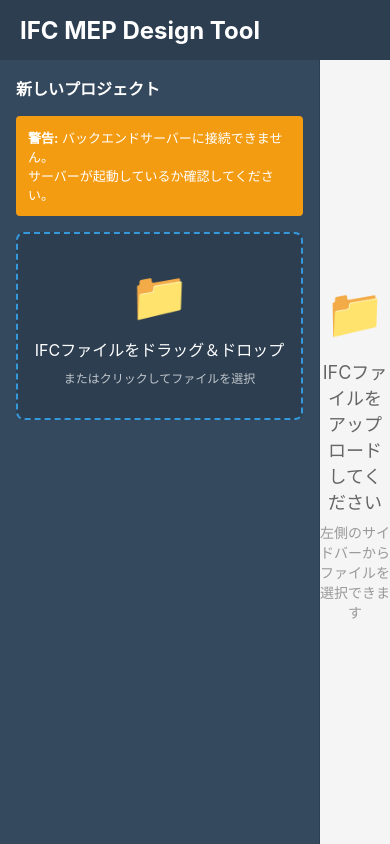
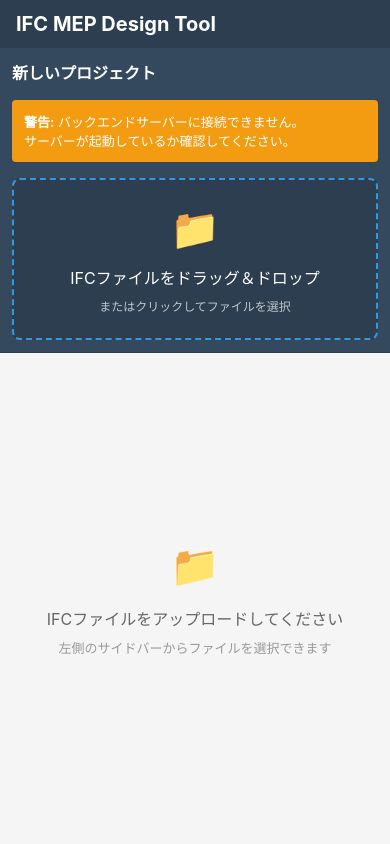
Before and after one commit to kn-nakamura/ifc-mep-design-tool, a React (Vite) app in the folder frontend/: page / in a window 390 px wide. Built offline with nearby package versions, Linux system fonts and the light colour scheme; no server answers.

Commit message:
Improve responsive layout for mobile

```diff
--- a/frontend/src/components/layout/Header.tsx
+++ b/frontend/src/components/layout/Header.tsx
@@ -6,40 +6,19 @@ export const Header: React.FC = () => {
 
   return (
     <header
-      style={{
-        height: '60px',
-        backgroundColor: '#2c3e50',
-        color: 'white',
-        display: 'flex',
-        alignItems: 'center',
-        padding: '0 20px',
-        boxShadow: '0 2px 4px rgba(0,0,0,0.1)',
-      }}
+      className="app-header"
     >
-      <div style={{ display: 'flex', alignItems: 'center', gap: '12px' }}>
-        <div style={{ fontSize: '24px', fontWeight: 'bold' }}>
+      <div className="app-header-content">
+        <div className="app-header-title">
           IFC MEP Design Tool
         </div>
         {modelInfo && (
           <>
-            <div
-              style={{
-                height: '24px',
-                width: '1px',
-                backgroundColor: 'rgba(255,255,255,0.3)',
-              }}
-            />
-            <div style={{ fontSize: '14px', opacity: 0.9 }}>
+            <div className="app-header-separator" />
+            <div className="app-header-filename">
               {modelInfo.filename}
             </div>
-            <div
-              style={{
-                fontSize: '12px',
-                padding: '4px 8px',
-                backgroundColor: 'rgba(255,255,255,0.2)',
-                borderRadius: '4px',
-              }}
-            >
+            <div className="app-header-badge">
               {modelInfo.spaceCount} スペース
             </div>
           </>
--- a/frontend/src/components/layout/MainLayout.tsx
+++ b/frontend/src/components/layout/MainLayout.tsx
@@ -11,30 +11,23 @@ export const MainLayout: React.FC = () => {
   const sidebarWidth = useUIStore((state) => state.sidebarWidth);
 
   return (
-    <div style={{ display: 'flex', flexDirection: 'column', height: '100vh' }}>
+    <div className="app-shell">
       <Header />
-      <div style={{ display: 'flex', flex: 1, overflow: 'hidden' }}>
+      <div className="app-body">
         <Sidebar width={sidebarWidth} />
-        <div style={{ flex: 1, position: 'relative' }}>
+        <div className="app-viewer">
           {showViewer && modelId ? (
             <IFCViewer />
           ) : (
             <div
-              style={{
-                display: 'flex',
-                alignItems: 'center',
-                justifyContent: 'center',
-                height: '100%',
-                backgroundColor: '#f5f5f5',
-                color: '#666',
-              }}
+              className="app-placeholder"
             >
-              <div style={{ textAlign: 'center' }}>
-                <div style={{ fontSize: '48px', marginBottom: '16px' }}>📁</div>
-                <div style={{ fontSize: '18px', marginBottom: '8px' }}>
+              <div className="app-placeholder-content">
+                <div className="app-placeholder-icon">📁</div>
+                <div className="app-placeholder-title">
                   IFCファイルをアップロードしてください
                 </div>
-                <div style={{ fontSize: '14px', color: '#999' }}>
+                <div className="app-placeholder-subtitle">
                   左側のサイドバーからファイルを選択できます
                 </div>
               </div>
--- a/frontend/src/components/layout/Sidebar.tsx
+++ b/frontend/src/components/layout/Sidebar.tsx
@@ -74,24 +74,13 @@ export const Sidebar: React.FC<SidebarProps> = ({ width }) => {
 
   return (
     <div
-      style={{
-        width: `${width}px`,
-        height: '100%',
-        backgroundColor: '#34495e',
-        color: 'white',
-        display: 'flex',
-        flexDirection: 'column',
-        borderRight: '1px solid #2c3e50',
-      }}
+      className="app-sidebar"
+      style={{ '--sidebar-width': `${width}px` } as React.CSSProperties}
     >
       {/* タブメニュー */}
       {modelId && (
         <div
-          style={{
-            display: 'flex',
-            backgroundColor: '#2c3e50',
-            borderBottom: '1px solid #1a252f',
-          }}
+          className="app-sidebar-tabs"
         >
           <TabButton
             active={activePanel === 'spaces'}
@@ -115,24 +104,18 @@ export const Sidebar: React.FC<SidebarProps> = ({ width }) => {
       )}
 
       {/* コンテンツエリア */}
-      <div style={{ flex: 1, overflow: 'auto', padding: '16px' }}>
+      <div className="app-sidebar-content">
         {!modelId ? (
           /* ファイルアップロードUI */
           <div>
-            <h3 style={{ marginBottom: '16px', fontSize: '16px' }}>
+            <h3 className="app-sidebar-heading">
               新しいプロジェクト
             </h3>
 
             {/* API接続状態 */}
             {apiStatus === 'disconnected' && (
               <div
-                style={{
-                  marginBottom: '16px',
-                  padding: '12px',
-                  backgroundColor: '#f39c12',
-                  borderRadius: '4px',
-                  fontSize: '13px',
-                }}
+                className="app-sidebar-warning"
               >
                 <strong>警告:</strong> バックエンドサーバーに接続できません。
                 <br />
@@ -142,16 +125,7 @@ export const Sidebar: React.FC<SidebarProps> = ({ width }) => {
 
             <label
               htmlFor="ifc-file-input"
-              style={{
-                display: 'block',
-                border: '2px dashed #3498db',
-                borderRadius: '8px',
-                padding: '32px 16px',
-                textAlign: 'center',
-                cursor: 'pointer',
-                backgroundColor: '#2c3e50',
-                transition: 'all 0.2s',
-              }}
+              className="app-upload"
               onDragOver={(e) => {
                 e.preventDefault();
                 e.currentTarget.style.backgroundColor = '#3498db';
@@ -172,11 +146,11 @@ export const Sidebar: React.FC<SidebarProps> = ({ width }) => {
                 }
               }}
             >
-              <div style={{ fontSize: '48px', marginBottom: '12px' }}>📁</div>
-              <div style={{ marginBottom: '8px' }}>
+              <div className="app-upload-icon">📁</div>
+              <div className="app-upload-title">
                 IFCファイルをドラッグ＆ドロップ
               </div>
-              <div style={{ fontSize: '12px', opacity: 0.7 }}>
+              <div className="app-upload-subtitle">
                 またはクリックしてファイルを選択
               </div>
               <input
@@ -191,13 +165,7 @@ export const Sidebar: React.FC<SidebarProps> = ({ width }) => {
 
             {isUploading && (
               <div
-                style={{
-                  marginTop: '16px',
-                  padding: '12px',
-                  backgroundColor: '#3498db',
-                  borderRadius: '4px',
-                  textAlign: 'center',
-                }}
+                className="app-upload-status"
               >
                 アップロード中...
               </div>
@@ -205,15 +173,7 @@ export const Sidebar: React.FC<SidebarProps> = ({ width }) => {
 
             {uploadError && (
               <div
-                style={{
-                  marginTop: '16px',
-                  padding: '12px',
-                  backgroundColor: '#e74c3c',
-                  borderRadius: '4px',
-                  fontSize: '14px',
-                  whiteSpace: 'pre-line',
-                  wordBreak: 'break-word',
-                }}
+                className="app-upload-error"
               >
                 {uploadError}
               </div>
@@ -224,17 +184,7 @@ export const Sidebar: React.FC<SidebarProps> = ({ width }) => {
           <>
             <button
               onClick={handleNewProject}
-              style={{
-                width: '100%',
-                padding: '8px',
-                marginBottom: '16px',
-                backgroundColor: '#e74c3c',
-                color: 'white',
-                border: 'none',
-                borderRadius: '4px',
-                cursor: 'pointer',
-                fontSize: '14px',
-              }}
+              className="app-new-project"
             >
               新しいプロジェクト
             </button>
@@ -257,18 +207,7 @@ const TabButton: React.FC<{
 }> = ({ active, onClick, children }) => (
   <button
     onClick={onClick}
-    style={{
-      flex: 1,
-      padding: '12px 8px',
-      backgroundColor: active ? '#34495e' : 'transparent',
-      color: active ? 'white' : '#95a5a6',
-      border: 'none',
-      borderBottom: active ? '2px solid #3498db' : '2px solid transparent',
-      cursor: 'pointer',
-      fontSize: '13px',
-      fontWeight: active ? 'bold' : 'normal',
-      transition: 'all 0.2s',
-    }}
+    className={`app-sidebar-tab${active ? ' is-active' : ''}`}
   >
     {children}
   </button>
--- a/frontend/src/styles/global.css
+++ b/frontend/src/styles/global.css
@@ -16,6 +16,271 @@ body {
 #root {
   width: 100vw;
   height: 100vh;
+}
+
+.app-shell {
+  display: flex;
+  flex-direction: column;
+  height: 100vh;
+}
+
+.app-body {
+  display: flex;
+  flex: 1;
+  overflow: hidden;
+}
+
+.app-viewer {
+  flex: 1;
+  min-width: 0;
+  position: relative;
+}
+
+.app-placeholder {
+  display: flex;
+  align-items: center;
+  justify-content: center;
+  height: 100%;
+  background-color: #f5f5f5;
+  color: #666;
+}
+
+.app-placeholder-content {
+  text-align: center;
+  padding: 0 16px;
+}
+
+.app-placeholder-icon {
+  font-size: 48px;
+  margin-bottom: 16px;
+}
+
+.app-placeholder-title {
+  font-size: 18px;
+  margin-bottom: 8px;
+}
+
+.app-placeholder-subtitle {
+  font-size: 14px;
+  color: #999;
+}
+
+.app-header {
+  min-height: 60px;
+  background-color: #2c3e50;
+  color: white;
+  display: flex;
+  align-items: center;
+  padding: 0 20px;
+  box-shadow: 0 2px 4px rgba(0, 0, 0, 0.1);
+}
+
+.app-header-content {
+  display: flex;
+  align-items: center;
+  gap: 12px;
+  flex-wrap: wrap;
+}
+
+.app-header-title {
+  font-size: 24px;
+  font-weight: bold;
+  white-space: nowrap;
+}
+
+.app-header-separator {
+  height: 24px;
+  width: 1px;
+  background-color: rgba(255, 255, 255, 0.3);
+}
+
+.app-header-filename {
+  font-size: 14px;
+  opacity: 0.9;
+  word-break: break-all;
+}
+
+.app-header-badge {
+  font-size: 12px;
+  padding: 4px 8px;
+  background-color: rgba(255, 255, 255, 0.2);
+  border-radius: 4px;
+  white-space: nowrap;
+}
+
+.app-sidebar {
+  width: var(--sidebar-width, 320px);
+  height: 100%;
+  background-color: #34495e;
+  color: white;
+  display: flex;
+  flex-direction: column;
+  border-right: 1px solid #2c3e50;
+}
+
+.app-sidebar-tabs {
+  display: flex;
+  background-color: #2c3e50;
+  border-bottom: 1px solid #1a252f;
+}
+
+.app-sidebar-tab {
+  flex: 1;
+  padding: 12px 8px;
+  background-color: transparent;
+  color: #95a5a6;
+  border: none;
+  border-bottom: 2px solid transparent;
+  cursor: pointer;
+  font-size: 13px;
+  font-weight: normal;
+  transition: all 0.2s;
+}
+
+.app-sidebar-tab.is-active {
+  background-color: #34495e;
+  color: white;
+  border-bottom: 2px solid #3498db;
+  font-weight: bold;
+}
+
+.app-sidebar-content {
+  flex: 1;
+  overflow: auto;
+  padding: 16px;
+}
+
+.app-sidebar-heading {
+  margin-bottom: 16px;
+  font-size: 16px;
+}
+
+.app-sidebar-warning {
+  margin-bottom: 16px;
+  padding: 12px;
+  background-color: #f39c12;
+  border-radius: 4px;
+  font-size: 13px;
+}
+
+.app-upload {
+  display: block;
+  border: 2px dashed #3498db;
+  border-radius: 8px;
+  padding: 32px 16px;
+  text-align: center;
+  cursor: pointer;
+  background-color: #2c3e50;
+  transition: all 0.2s;
+}
+
+.app-upload-icon {
+  font-size: 48px;
+  margin-bottom: 12px;
+}
+
+.app-upload-title {
+  margin-bottom: 8px;
+}
+
+.app-upload-subtitle {
+  font-size: 12px;
+  opacity: 0.7;
+}
+
+.app-upload-status {
+  margin-top: 16px;
+  padding: 12px;
+  background-color: #3498db;
+  border-radius: 4px;
+  text-align: center;
+}
+
+.app-upload-error {
+  margin-top: 16px;
+  padding: 12px;
+  background-color: #e74c3c;
+  border-radius: 4px;
+  font-size: 14px;
+  white-space: pre-line;
+  word-break: break-word;
+}
+
+.app-new-project {
+  width: 100%;
+  padding: 8px;
+  margin-bottom: 16px;
+  background-color: #e74c3c;
+  color: white;
+  border: none;
+  border-radius: 4px;
+  cursor: pointer;
+  font-size: 14px;
+}
+
+@media (max-width: 900px) {
+  .app-body {
+    flex-direction: column;
+    overflow: auto;
+  }
+
+  .app-header {
+    padding: 12px 16px;
+    min-height: auto;
+  }
+
+  .app-header-title {
+    font-size: 20px;
+    white-space: normal;
+  }
+
+  .app-header-filename {
+    width: 100%;
+  }
+
+  .app-sidebar {
+    width: 100% !important;
+    height: auto;
+    border-right: none;
+    border-bottom: 1px solid #2c3e50;
+  }
+
+  .app-viewer {
+    min-height: 40vh;
+  }
+
+  .app-sidebar-content {
+    padding: 12px;
+  }
+
+  .app-sidebar-tab {
+    padding: 10px 6px;
+    font-size: 12px;
+  }
+
+  .app-upload {
+    padding: 24px 12px;
+  }
+
+  .app-upload-icon {
+    font-size: 40px;
+  }
+
+  .app-placeholder {
+    padding: 24px 0;
+  }
+
+  .app-placeholder-icon {
+    font-size: 40px;
+  }
+
+  .app-placeholder-title {
+    font-size: 16px;
+  }
+
+  .app-placeholder-subtitle {
+    font-size: 13px;
+  }
 }
 
 code {
```
